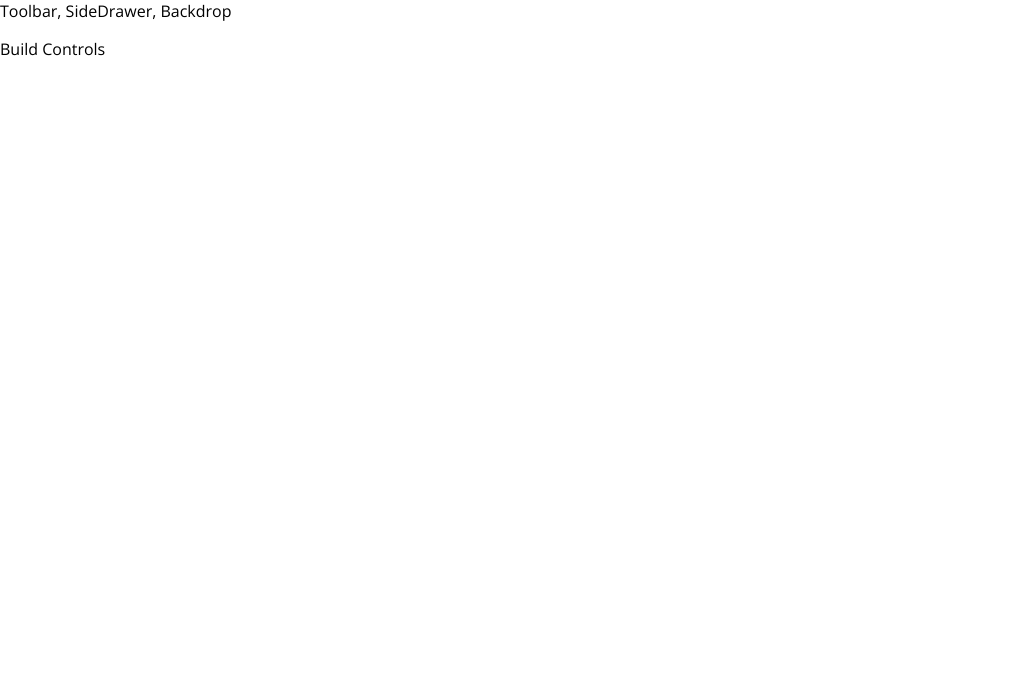
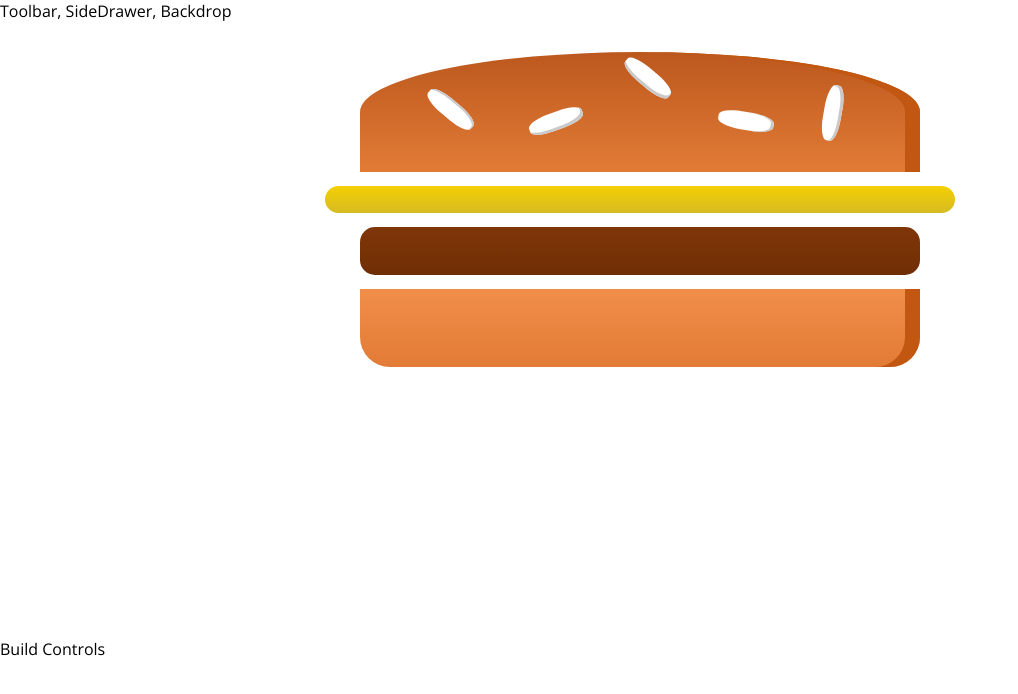
Before and after one commit to ko1h/react-burger-app, a React app: page / in a window 1280 px wide. Shown: the top 694 px of the page, without its empty margins (0-1018 px from the left). Built offline with nearby package versions, Linux system fonts and the light colour scheme.

Commit message:
burger componet now shows a picture of the burger with ingredients in it

```diff
--- a/src/components/Burger/Burger.js
+++ b/src/components/Burger/Burger.js
@@ -1,8 +1,16 @@
-import Rect from 'react';
+import React from 'react';
+
+import classes from './Burger.css';
+import BurgerIngedient from './BurgerIngredient/BurgerIngredient';
 
 const burger = (props) => {
   return(
-    <div></div>
+    <div className={classes.Burger}>
+      <BurgerIngedient type="bread-top" />
+      <BurgerIngedient type="cheese" />
+      <BurgerIngedient type="meat" />
+      <BurgerIngedient type="bread-bottom" />
+    </div>
   );
 };
 
```
